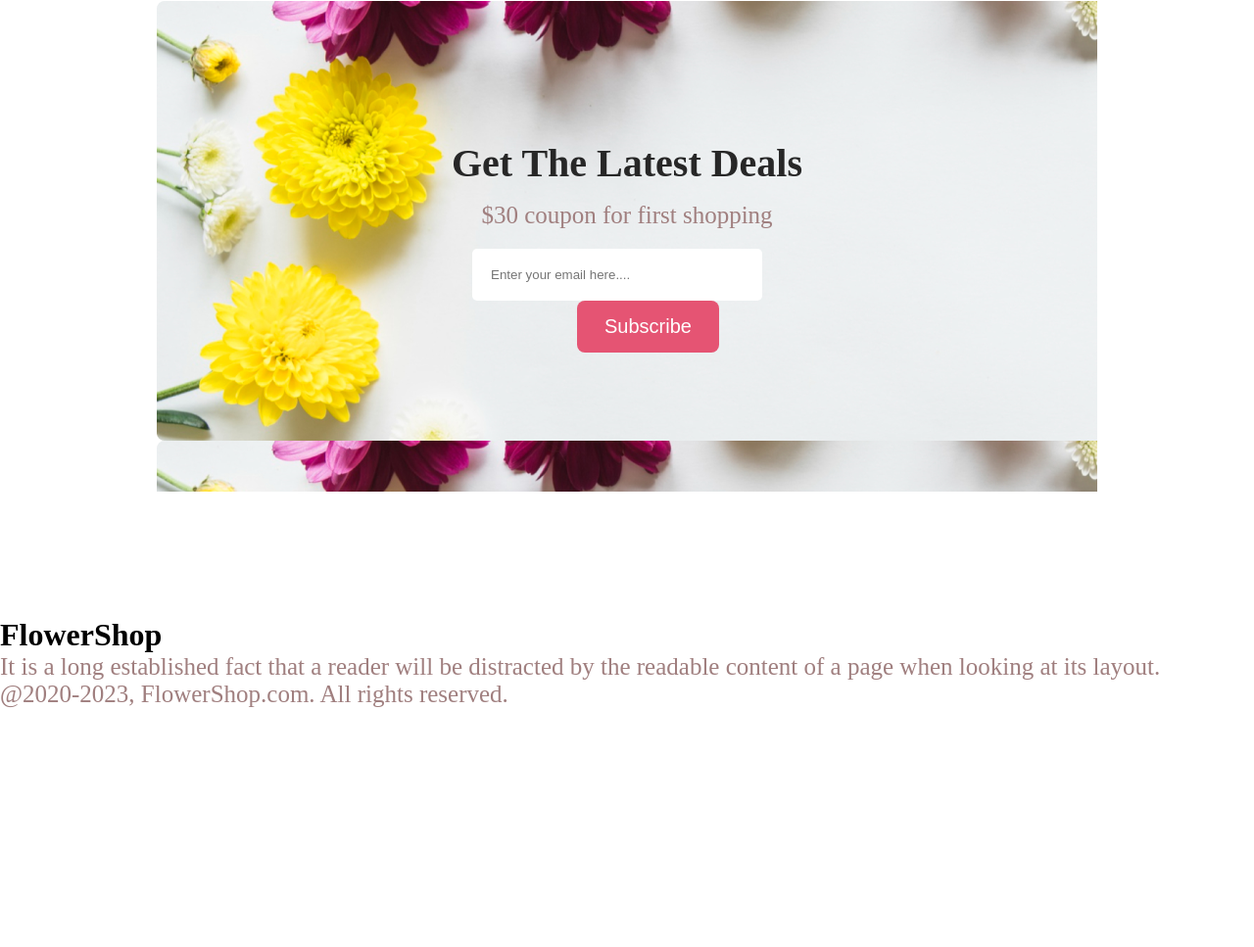
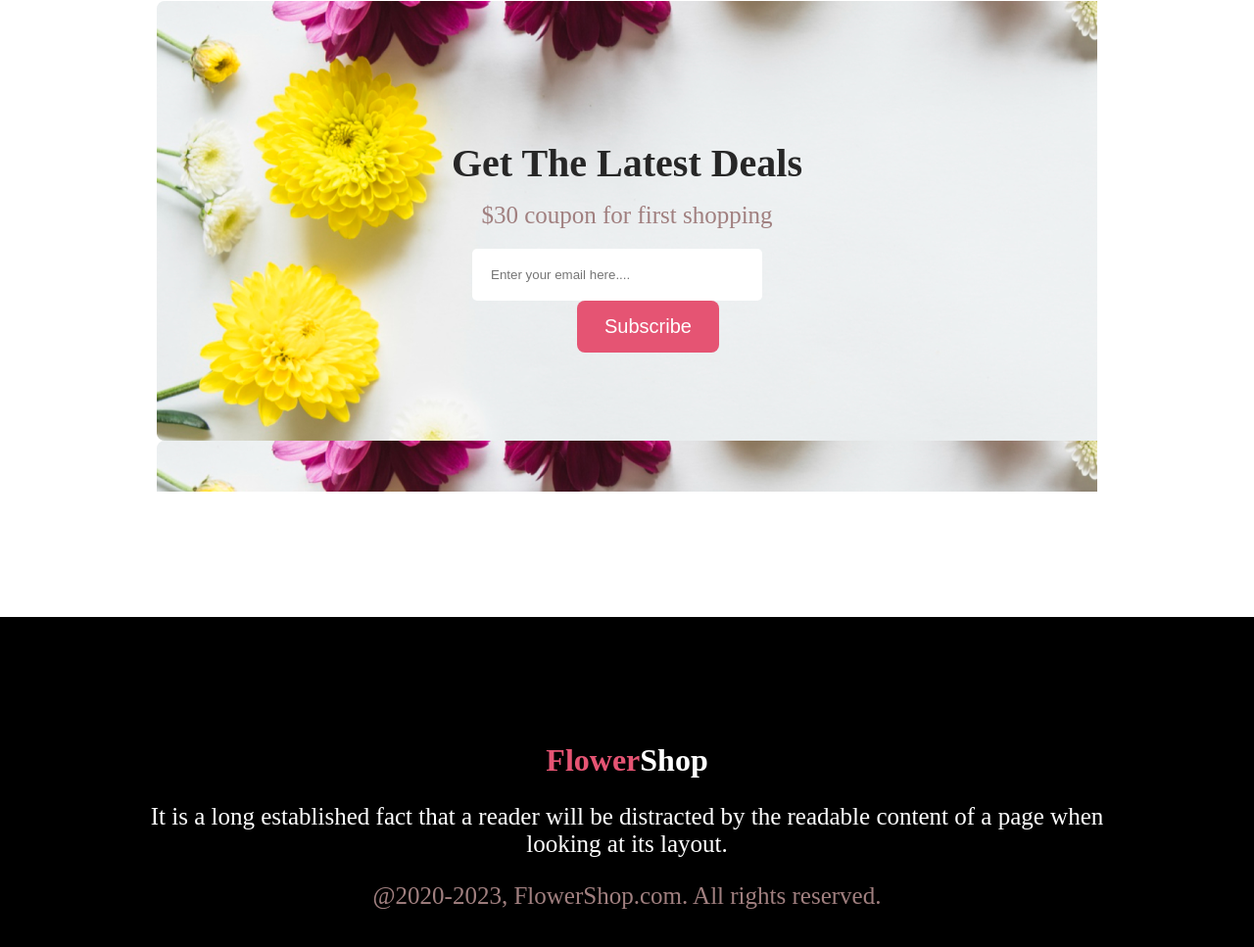
Before and after one commit to 96shahadat/Flower-shop, a plain HTML site: page index.html in a window 1280 px wide. Shown: the part 3170-4137 px from the top of the page at 98% size. Before the commit the page ends 3893 px from the top, so only its background shows below. Drawn offline with Linux system fonts and the light colour scheme.

Commit message:
Finish the footer section

```diff
--- a/index.html
+++ b/index.html
@@ -1,17 +1,21 @@
 <!DOCTYPE html>
 <html lang="en">
+
 <head>
   <meta charset="UTF-8">
   <meta name="viewport" content="width=device-width, initial-scale=1.0">
   <title>Flower-Shop</title>
   <link rel="stylesheet" href="styles/style.css">
 </head>
+
 <body>
   <header>
     <div class="container banner">
       <div class="banner-text">
         <h1>Let's make beautiful flowers a part of your life.</h1>
-        <p>Lorem ipsum dolor sit amet consectetur, adipisicing elit. Eveniet, atque mollitia! Non eius eaque consectetur sed placeat aut eum voluptates cumque officia explicabo repudiandae doloremque, ex odit atque labore praesentium?</p>
+        <p>Lorem ipsum dolor sit amet consectetur, adipisicing elit. Eveniet, atque mollitia! Non eius eaque consectetur
+          sed placeat aut eum voluptates cumque officia explicabo repudiandae doloremque, ex odit atque labore
+          praesentium?</p>
         <button class="button">Shop Now</button>
       </div>
       <div class="banner-img">
@@ -24,7 +28,8 @@
     <div class="container">
       <div class="section-heading">
         <h2>Our Featured Flowers</h2>
-          <p>It is a long established fact that a reader will be distracted by the readable container of a page when looking at its layout.</p>
+        <p>It is a long established fact that a reader will be distracted by the readable container of a page when
+          looking at its layout.</p>
       </div>
       <div class="section-content">
 
@@ -72,7 +77,8 @@
     <div class="container hot-deal-main">
       <div class="hot-deal-text">
         <h2>Hot Deal ! Sale Up To 25% <span class="important">Off</span></h2>
-        <p>It is a long established fact that a reader will be distracted by the readable content of a page when looking at its layout.</p>
+        <p>It is a long established fact that a reader will be distracted by the readable content of a page when looking
+          at its layout.</p>
         <button class="button">Sing up</button>
       </div>
       <div class="hot-deal-img">
@@ -84,7 +90,7 @@
     <div class="container-4">
       <div class="section-heading">
         <h2>Instagram</h2>
-        <p>It is  a reader will be distracted by the readable content of a page when looking at its layout.</p>
+        <p>It is a reader will be distracted by the readable content of a page when looking at its layout.</p>
       </div>
       <div class="img-4">
         <img src="images/Flower 01.png" alt="">
@@ -100,7 +106,8 @@
         <h2>Get The Latest Deals</h2>
         <p>$30 coupon for first shopping</p>
         <div style="margin-top: 20px;">
-        <input class="pading" style="background-color: #ffff; border: none; margin-right: 20px; border-radius: 5px;" type="text" placeholder="Enter your email here....">
+          <input class="pading" style="background-color: #ffff; border: none; margin-right: 20px; border-radius: 5px;"
+            type="text" placeholder="Enter your email here....">
           <button style="margin-left: 43px;" class="button">Subscribe</button>
         </div>
       </div>
@@ -108,11 +115,13 @@
   </section>
 
   <footer>
-    <div>
-      <h1><span>Flower</span>Shop</h1>
-      <p>It is a long established fact that a reader will be distracted by the readable content of a page when looking at its layout.</p>
+    <div class="fot" style="text-align: center;">
+      <h1 style="color: #ffff; margin-bottom: 25px;"><span style="color: #E55473;">Flower</span>Shop</h1>
+      <p style="margin-bottom: 25px; color: #ffff;">It is a long established fact that a reader will be distracted by the readable content of a page when looking
+        at its layout.</p>
       <p>@2020-2023, FlowerShop.com. All rights reserved. </p>
     </div>
   </footer>
 </body>
+
 </html>
--- a/styles/style.css
+++ b/styles/style.css
@@ -192,3 +192,8 @@ p {
 .pading{
   padding: 19px 100px 19px 19px;
 }
+
+.fot{
+  background-color: black;
+  padding: 128px;
+}
```
Lines whose indentation alone changed are shown as unchanged.
